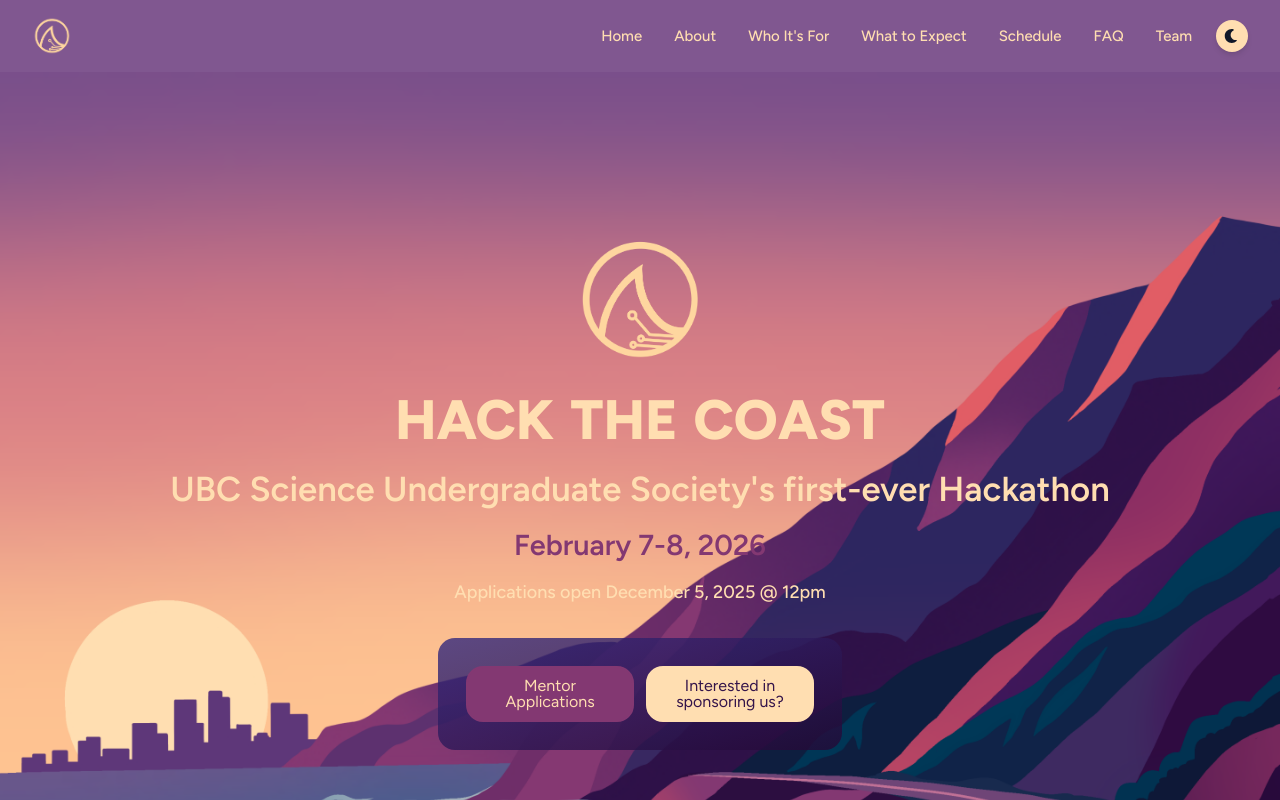
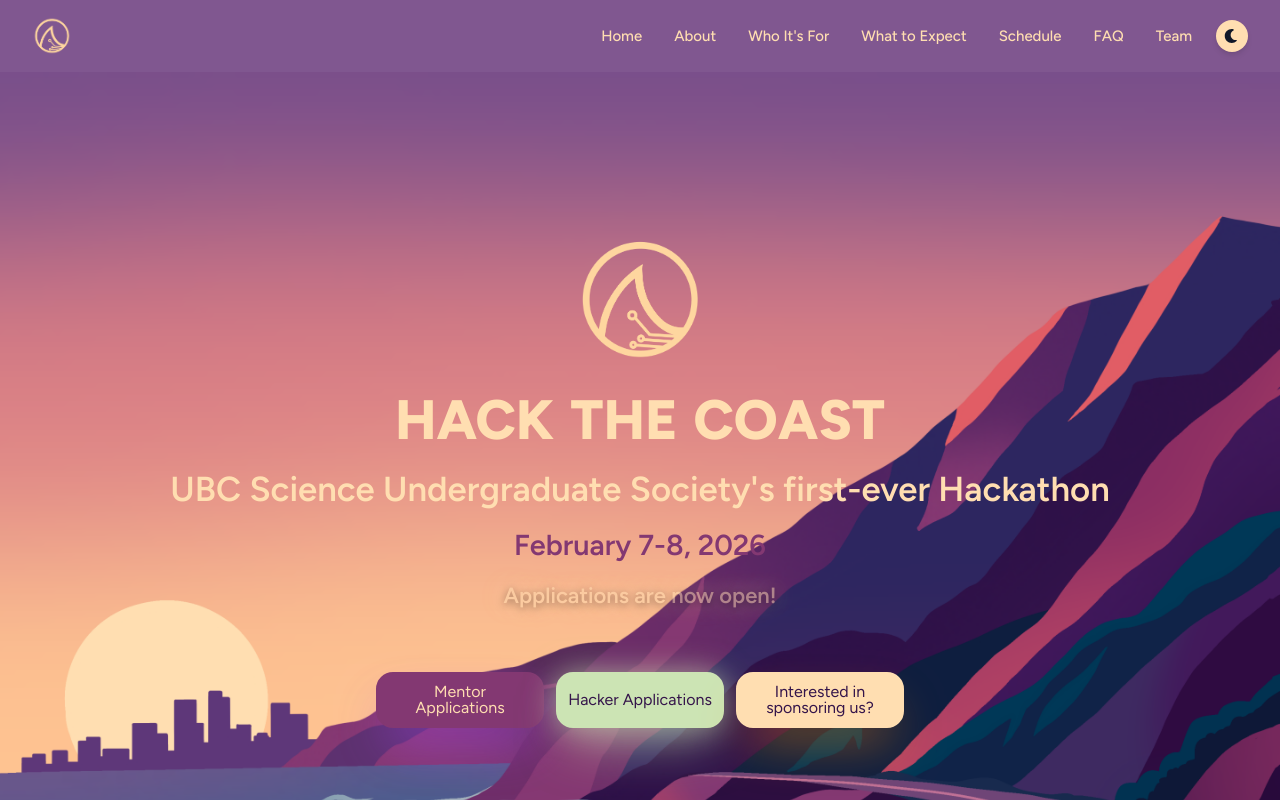
Before and after one commit to Science-Undergraduate-Society/hackathon-info-2026, a Next.js app in the folder sus-hacks-2026/: page / in a window 1280 px wide. Shown: the top 800 px of the page. Built offline with nearby package versions, Linux system fonts and the light colour scheme.

Commit message:
add button - prep PR to merge immediatly at noon

```diff
--- a/sus-hacks-2026/src/app/globals.css
+++ b/sus-hacks-2026/src/app/globals.css
@@ -44,3 +44,16 @@
   animation: fadeInUp 0.8s ease-out forwards;
   opacity: 0;
 }
+
+@keyframes pulseShadow {
+  0%, 100% {
+    box-shadow: 0 25px 50px -12px rgba(0, 0, 0, 0.25);
+  }
+  50% {
+    box-shadow: 0 25px 50px -12px var(--pulse-color), 0 0 30px var(--pulse-color);
+  }
+}
+
+.animate-pulse-shadow {
+  animation: pulseShadow 2s ease-in-out infinite;
+}
--- a/sus-hacks-2026/src/app/page.tsx
+++ b/sus-hacks-2026/src/app/page.tsx
@@ -146,37 +146,23 @@
           </p>
 
           <p
-            className={`z-10 font-medium text-center mt-3 text-[clamp(14px,2.5vw,18px)] transition-colors duration-500
+            className={`z-10 font-semibold text-center mt-3 text-[clamp(16px,2.8vw,22px)] transition-colors duration-500 animate-pulse
     ${theme === "dark" ? "text-[#FFC2DA]" : "text-[#FFDEB1]"}`}
+            style={{
+              textShadow: theme === "dark"
+                ? "0 2px 8px rgba(0, 0, 0, 0.8), 0 0 20px rgba(255, 194, 218, 0.8), 0 0 30px rgba(255, 194, 218, 0.5)"
+                : "0 2px 8px rgba(0, 0, 0, 0.8), 0 0 20px rgba(255, 222, 177, 0.8), 0 0 30px rgba(255, 222, 177, 0.5)"
+            }}
           >
-            Applications open December 5, 2025 @ 12pm
+            Applications are now open!
           </p>
 
           <div
             className={`z-10 max-w-[619px] mt-8 rounded-[17px] p-7 flex flex-nowrap justify-center gap-3
-    bg-gradient-to-br from-[rgba(52,42,127,0.8)] to-[rgba(36,8,53,0.8)]
-    text-[clamp(0.65rem,1.3vw,1rem)] max-md:p-2 max-md:bg-none max-md:gap-2`}
+    text-[clamp(0.65rem,1.3vw,1rem)] max-md:p-2 max-md:gap-2`}
           >
-            {/* <button
-              className={`leading-none border-2 w-[168px] max-md:w-[110px] rounded-[17px] p-2.5 max-md:p-2 opacity-100 transition-all duration-300 hover:scale-110 hover:shadow-2xl hover:shadow-pink-500/50
-              ${
-                theme === "dark"
-                  ? "bg-[#E87FD9] text-[#34144A] border-[#E87FD9] hover:bg-[#FF9FED]"
-                  : "bg-[#CCE4B4] text-[#34144A] border-[#CCE4B4] hover:bg-[#D4F0C2]"
-              }`}
-            >
-              <a
-                href="https://hackthecoast.susubc.ca"
-                target="_blank"
-                rel="noopener noreferrer"
-                className="hover"
-              >
-                Hacker Applications
-              </a>
-            </button> */}
-
             <button
-              className={`leading-none border-2 w-[168px] max-md:w-[110px] rounded-[17px] p-2.5 max-md:p-2 opacity-100 transition-all duration-300 hover:scale-110 hover:shadow-2xl hover:shadow-purple-500/50
+              className={`leading-none border-2 w-[168px] max-md:w-[110px] rounded-[17px] p-2.5 max-md:p-2 opacity-100 transition-all duration-300 hover:scale-110 hover:shadow-2xl hover:shadow-purple-500/70 shadow-2xl shadow-purple-500/50
               ${
                 theme === "dark"
                   ? "bg-[#7A4F8B] text-[#FFC2DA] border-[#7A4F8B] hover:bg-[#8E5FA0]"
@@ -194,7 +180,28 @@
             </button>
 
             <button
-              className={`leading-none border-2 w-[168px] max-md:w-[110px] rounded-[17px] p-2.5 max-md:p-2 opacity-100 transition-all duration-300 hover:scale-110 hover:shadow-2xl hover:shadow-orange-400/50
+              className={`leading-none border-2 w-[168px] max-md:w-[110px] rounded-[17px] p-2.5 max-md:p-2 opacity-100 transition-all duration-300 hover:scale-110 hover:shadow-2xl animate-pulse-shadow
+              ${
+                theme === "dark"
+                  ? "bg-[#E87FD9] text-[#34144A] border-[#E87FD9] hover:bg-[#FF9FED]"
+                  : "bg-[#CCE4B4] text-[#34144A] border-[#CCE4B4] hover:bg-[#D4F0C2]"
+              }`}
+              style={{
+                '--pulse-color': theme === "dark" ? 'rgba(232, 127, 217, 0.6)' : 'rgba(204, 228, 180, 0.6)'
+              } as React.CSSProperties}
+            >
+              <a
+                href="https://hackthecoast.susubc.ca"
+                target="_blank"
+                rel="noopener noreferrer"
+                className="hover"
+              >
+                Hacker Applications
+              </a>
+            </button>
+
+            <button
+              className={`leading-none border-2 w-[168px] max-md:w-[110px] rounded-[17px] p-2.5 max-md:p-2 opacity-100 transition-all duration-300 hover:scale-110 hover:shadow-2xl hover:shadow-orange-400/70 shadow-2xl shadow-orange-400/50
               ${
                 theme === "dark"
                   ? "bg-[#FFC2DA] text-[#34144A] border-[#FFC2DA] hover:bg-[#FFD4E8]"
```
